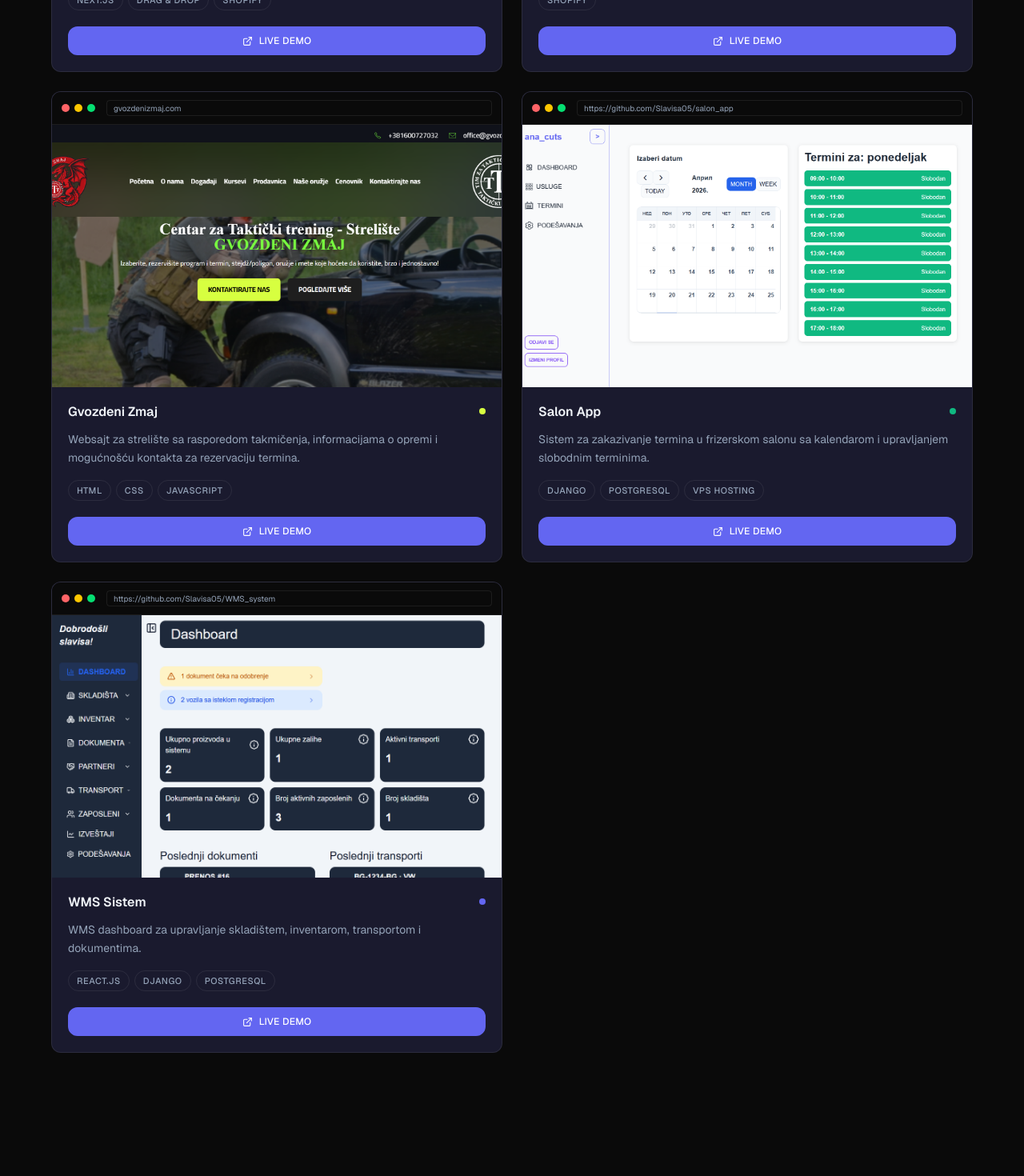
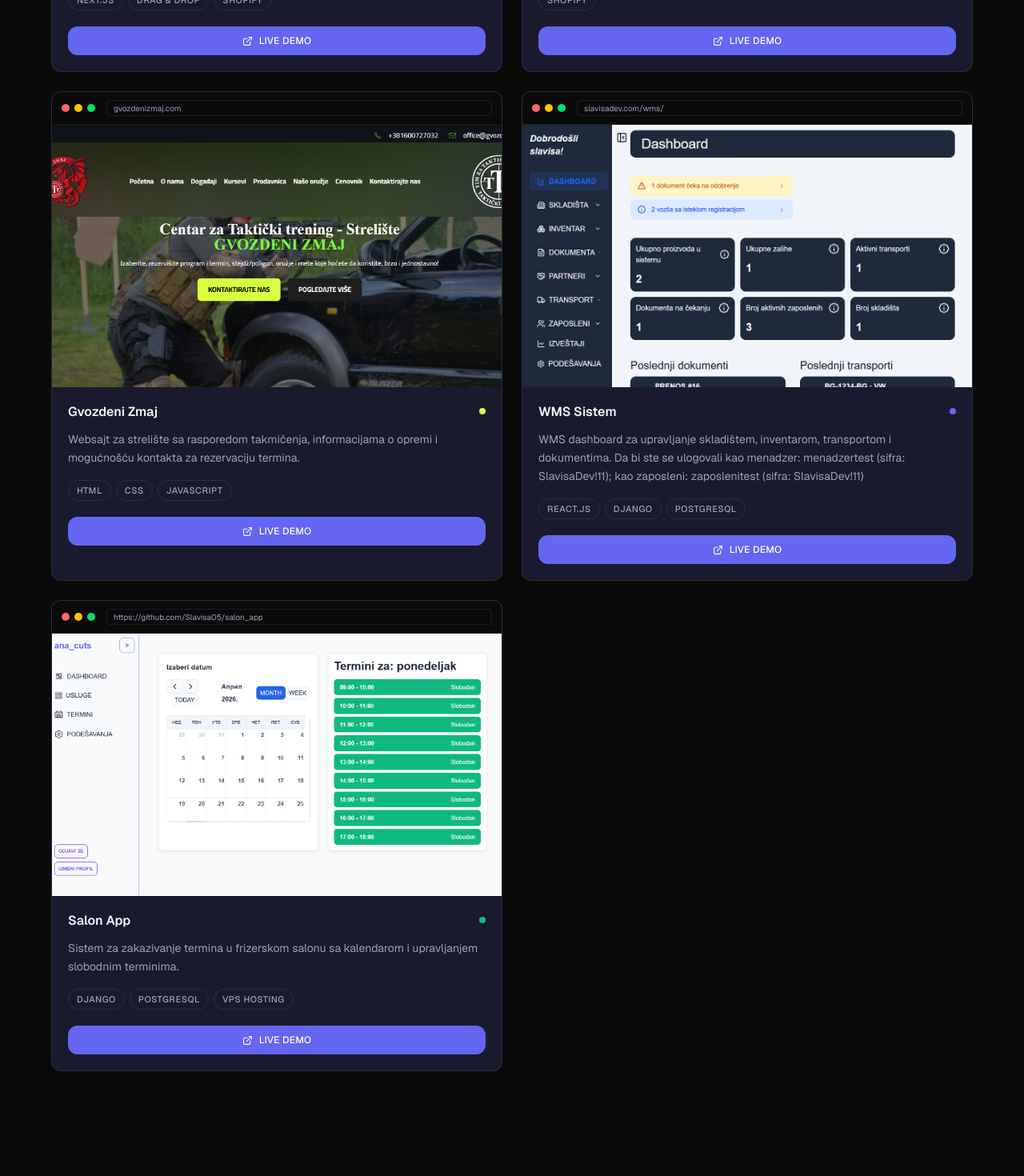
Before and after one commit to Slavisa05/portfolio, a Next.js app: page / in a window 1280 px wide. Shown: the part 2340-3810 px from the top of the page at 80% size. Built offline with nearby package versions, Linux system fonts and the light colour scheme.

Commit message:
promenio detalje wms projekta

```diff
--- a/src/components/homeSections/ProjectSection.tsx
+++ b/src/components/homeSections/ProjectSection.tsx
@@ -34,6 +34,15 @@ const projects = [
         accent: "#D7FF40"
     },
     {
+        title: "WMS Sistem",
+        image: "/wms_dashboard.png",
+        url: "slavisadev.com/wms/",
+        caseStudyUrl: "/projekti/wms-sistem",
+        description: "WMS dashboard za upravljanje skladištem, inventarom, transportom i dokumentima. Da bi ste se ulogovali kao menadzer: menadzertest (sifra: SlavisaDev!11); kao zaposleni: zaposlenitest (sifra: SlavisaDev!11)",
+        tags: ["React.js", "Django", "PostgreSQL"],
+        accent: "#6366f1",
+    },
+    {
         title: "Salon App",
         image: "/salonapp_termini.png",
         url: "https://github.com/Slavisa05/salon_app",
@@ -41,15 +50,6 @@ const projects = [
         description: "Sistem za zakazivanje termina u frizerskom salonu sa kalendarom i upravljanjem slobodnim terminima.",
         tags: ["Django", "PostgreSQL", "VPS Hosting"],
         accent: "#10b981",
-    },
-    {
-        title: "WMS Sistem",
-        image: "/wms_dashboard.png",
-        url: "https://github.com/Slavisa05/WMS_system",
-        caseStudyUrl: "/projekti/wms-sistem",
-        description: "WMS dashboard za upravljanje skladištem, inventarom, transportom i dokumentima.",
-        tags: ["React.js", "Django", "PostgreSQL"],
-        accent: "#6366f1",
     },
 ]
 
```
